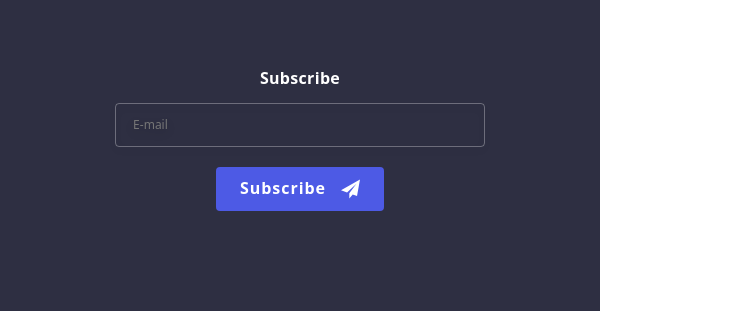
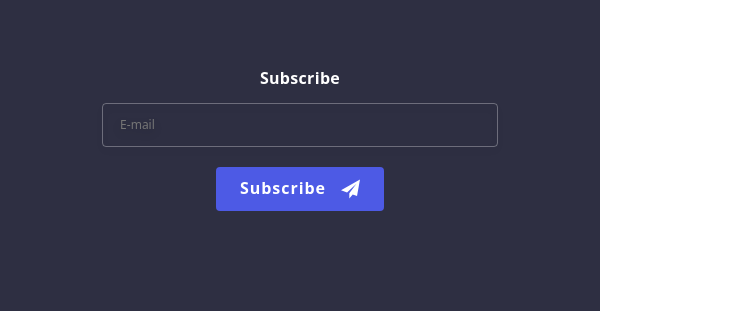
Before and after one commit to eugenebondar0508/goit-markup-hw-07, a website: page portfolio.html in a window 600 px wide. Shown: the part 4975-5286 px from the top of the page, 751 px wide, since content can reach past the window. Drawn offline with nearby package versions, Linux system fonts and the light colour scheme.

Commit message:
fixed bugs

```diff
--- a/css/styles.css
+++ b/css/styles.css
@@ -884,9 +884,9 @@ img {
 }
 
 
-@media screen and (min-width: 420px) {
+@media screen and (min-width: 480px) {
     .container {
-      width: 410px;
+      width: 450px;
     }
   }
 
@@ -1221,7 +1221,7 @@ img {
     }
 
     .mail-input {
-        width: 370px;
+        width: 396px;
     }
   }
 
```
